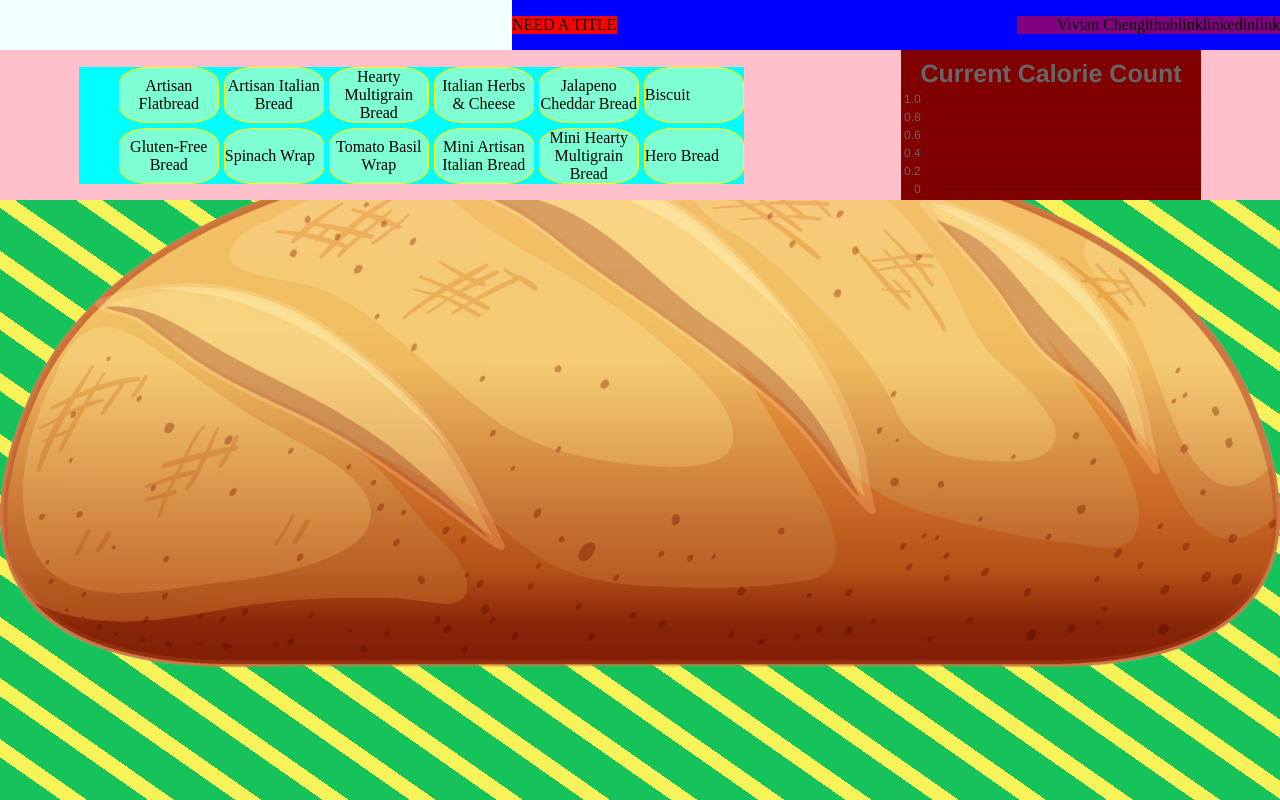
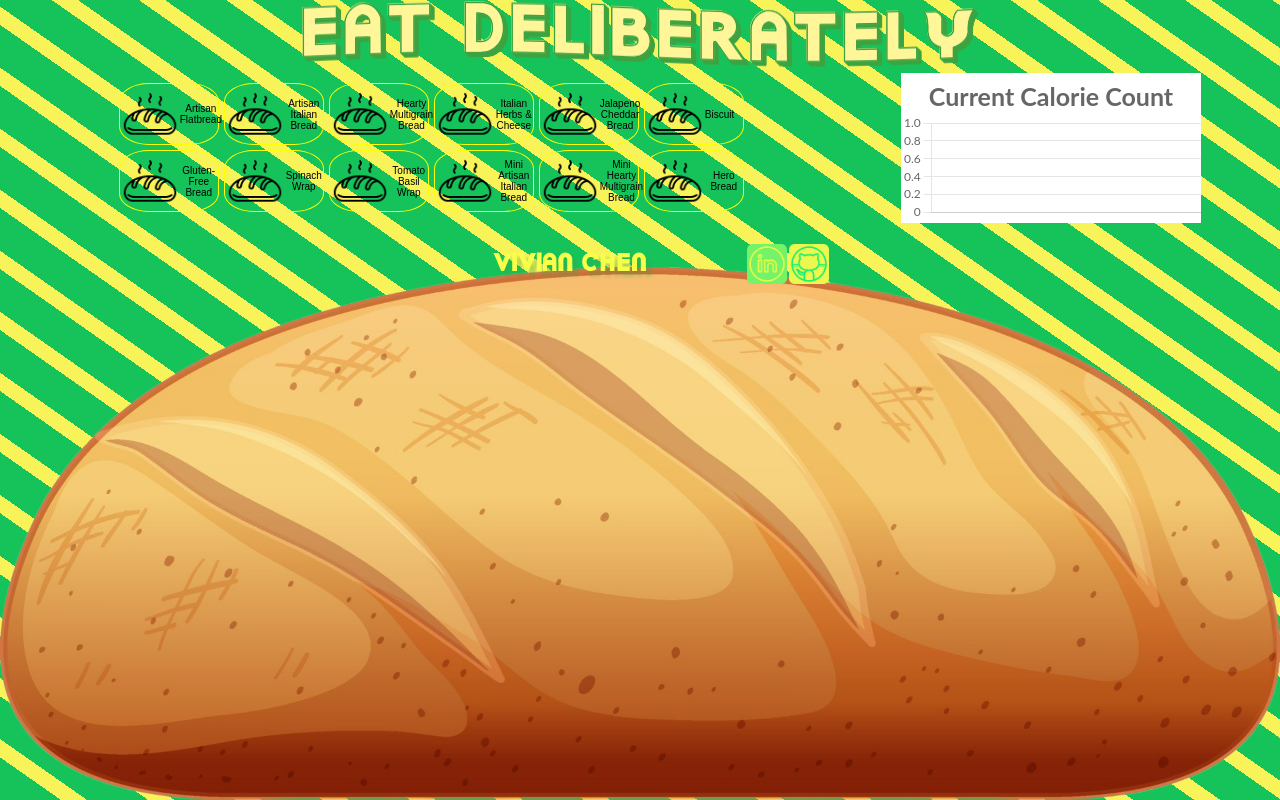
Before and after one commit to vnchen92/calorie_calc, a website built with webpack: page index.html in a window 1280 px wide. Built offline with nearby package versions, Linux system fonts and the light colour scheme.

Commit message:
Updated CSS

```diff
--- a/index.html
+++ b/index.html
@@ -7,40 +7,53 @@
     <link rel="stylesheet" href="./dist/main.css">
     <script src="./dist/main.js"></script>
     <script src="https://cdn.jsdelivr.net/npm/chart.js"></script>
-    <title>NEED A TITLE</title>
+    <title>Eat Deliberately</title>
 </head>
 <body>
-    <!-- <img src="./assets/baquette.png" alt=""> -->
-    <header class="nav-container">
-        <nav class="actual-nav">
-            <h1 class="nav-title">NEED A TITLE</h1>
-            <ul class="nav-rest">
-                <li class="nav-my-name">Vivian Chen</li>
-                <li class="nav-github">githublink</li>
-                <li class="nav-linkedin">linkedinlink</li>
-            </ul>
-        </nav>
+    <header class="title-container">
+            <h1 class="title">
+                <img src="./assets/title.png">
+            </h1>
     </header>
     <div class="container-option-canvas">
         <section class="canvas-and-options">
             <ul class="options">
-                <li class="option" clicked="no">Artisan Flatbread</li>
-                <li class="option" clicked="no">Artisan Italian Bread</li>
-                <li class="option" clicked="no">Hearty Multigrain Bread</li>
-                <li class="option" clicked="no">Italian Herbs & Cheese</li>
-                <li class="option" clicked="no">Jalapeno Cheddar Bread</li>
-                <li class="option" clicked="no">Biscuit</li>
-                <li class="option" clicked="no">Gluten-Free Bread</li>
-                <li class="option" clicked="no">Spinach Wrap</li>
-                <li class="option" clicked="no">Tomato Basil Wrap</li>
-                <li class="option" clicked="no">Mini Artisan Italian Bread</li>
-                <li class="option" clicked="no">Mini Hearty Multigrain Bread</li>
-                <li class="option" clicked="no">Hero Bread</li>
+                <li class="option" clicked="no"><img src="./assets/bread.png" class="all-breads">Artisan Flatbread</li>
+                <li class="option" clicked="no"><img src="./assets/bread.png" class="all-breads">Artisan Italian Bread</li>
+                <li class="option" clicked="no"><img src="./assets/bread.png" class="all-breads">Hearty Multigrain Bread</li>
+                <li class="option" clicked="no"><img src="./assets/bread.png" class="all-breads">Italian Herbs & Cheese</li>
+                <li class="option" clicked="no"><img src="./assets/bread.png" class="all-breads">Jalapeno Cheddar Bread</li>
+                <li class="option" clicked="no"><img src="./assets/bread.png" class="all-breads">Biscuit</li>
+                <li class="option" clicked="no"><img src="./assets/bread.png" class="all-breads">Gluten-Free Bread</li>
+                <li class="option" clicked="no"><img src="./assets/bread.png" class="all-breads">Spinach Wrap</li>
+                <li class="option" clicked="no"><img src="./assets/bread.png" class="all-breads">Tomato Basil Wrap</li>
+                <li class="option" clicked="no"><img src="./assets/bread.png" class="all-breads">Mini Artisan Italian Bread</li>
+                <li class="option" clicked="no"><img src="./assets/bread.png" class="all-breads">Mini Hearty Multigrain Bread</li>
+                <li class="option" clicked="no"><img src="./assets/bread.png" class="all-breads">Hero Bread</li>
             </ul>
             <div class="container-chart">
                 <canvas id="canvas-chart"></canvas>
             </div>
         </section>
     </div>
+    <footer class="mine-container">
+        <ul class="mine">
+            <li class="mine-my-name">
+                <img src="./assets/name.png">
+            </li>
+            <div class="icon-container">
+                <li class="mine-linkedin">
+                    <a href="https://www.linkedin.com/in/vivian-chen-8082169a/">
+                        <img src="./assets/icons8-linkedin-circled-100-modified.png">
+                    </a>
+                </li>
+                <li class="mine-github">
+                    <a href="https://github.com/vnchen92/calorie_calc">
+                        <img src="./assets/icons8-github-100-modified.png">
+                    </a>
+                </li>
+            </div>
+        </ul>
+    </footer>
 </body>
 </html>
--- a/package.json
+++ b/package.json
@@ -18,6 +18,7 @@
     "@babel/core": "^7.18.2",
     "@babel/preset-env": "^7.18.2",
     "babel-loader": "^8.2.5",
+    "chart.js": "^3.8.0",
     "core-js": "^3.22.7",
     "css-loader": "^6.7.1",
     "mini-css-extract-plugin": "^2.6.0",
--- a/src/index.js
+++ b/src/index.js
@@ -10,6 +10,7 @@ document.addEventListener("DOMContentLoaded", () => {
             label: 'Calories',
             data: [0, 0, 0],
             backgroundColor: ['red', 'orange', 'beige'],
+            borderWidth: 20
         }]
     };
     const config = {
@@ -27,14 +28,23 @@ document.addEventListener("DOMContentLoaded", () => {
                         size: 25
                     }
                 }
+                // scales: {
+                //     xAxes: [{
+                //       display: false,
+                //       ticks: {
+                //         min: 0
+                //       }
+                //     }],
+                //     yAxes: [{
+                //       display: false
+                //     }],
+                // }
             }
         }
     };
     const ctx = document.getElementById("canvas-chart").getContext("2d");
     const myChart = new Chart(ctx, config);
 
-    console.log(myChart.data);
-    console.log(myChart.data.labels);
         // let myChart = document.getElementById("canvas-chart");
         // let ctx = myChart.getContext("2d");
 
@@ -52,19 +62,15 @@ document.addEventListener("DOMContentLoaded", () => {
         //     config
         // });
 
-        // Chart.defaults.font.family = 'Lato';
-        // Chart.defaults.font.size = '12';
-        // Chart.defaults.font.color = '#777';
+        Chart.defaults.font.family = 'Lato';
+        Chart.defaults.font.size = '12';
+        Chart.defaults.font.color = '#777';
 
 
         // const myChart = new Chart(
         //    document.getElementById("canvas-chart").getContext("2d"),
         //    config
         //);
-        updateChart().then(response =>{
-            myChart.config.data = response;
-            myChart.update();
-        })
 
         async function updateChart(){
             let liCollection = document.getElementsByClassName("option");
@@ -94,6 +100,10 @@ document.addEventListener("DOMContentLoaded", () => {
                 })
             }
         }
+        updateChart().then(response =>{
+            myChart.config.data = response;
+            myChart.update();
+        })
 });
 
 
--- a/src/index.scss
+++ b/src/index.scss
@@ -38,40 +38,55 @@ body {
     #f9f35a 50px);
   background-size: contain;
   background-repeat: no-repeat;
-  background-position: center;
+  background-position: bottom;
+  font-family: Arial, Helvetica, sans-serif;
 }
 
 canvas {
-  background-color: maroon;
+  background-color: white;
 }
 
-.nav-container {
+.all-breads {
+  width: 60px;
+  height: auto;
+}
+
+.title-container {
   display: flex;
   align-items: center;
-  justify-content: right;
-  background-color: azure;
+  justify-content: center;
 }
 
-.actual-nav {
+.title {
   display: flex;
-  width: 60%;
-  justify-content: space-between;
-  align-items: center;
-  background-color: blue;
 }
 
-h1 {
+.mine-container {
   display: flex;
-  background-color: red;
+  align-items: center;
+  justify-content: center;
 }
 
-.nav-rest {
+.mine {
   display: flex;
-  background-color: purple;
+  width: 40%;
+  justify-content: space-evenly;
+  align-items: baseline;
+}
+
+.icon-container {
+  display: flex;
+  width: 16%;
+  justify-content: space-between;
+}
+
+li > a > img {
+  width: 40px;
+  height: auto;
 }
 
 div.canvas-and-options {
-display: block;
+  display: block;
 }
 
 .canvas-and-options {
@@ -79,7 +94,6 @@ display: block;
   flex-wrap: wrap;
   justify-content: space-around;
   align-items: center;
-  background-color: pink;
 }
 
 div.container-chart {
@@ -91,7 +105,6 @@ ul.options {
   grid-template-columns: 100px 100px 100px 100px 100px 100px;
   column-gap: 5px;
   row-gap: 5px;
-  background-color: aqua;
 }
 
 li.option {
@@ -100,5 +113,5 @@ li.option {
   border-radius: 30%;
   align-items: center;
   text-align: center;
-  background-color: aquamarine;
+  font-size: 10px;
 }
```
Also changed, not shown: src/scripts/chart.js (+2 -14 lines), assets/bread.png (added), assets/icons8-github-100-modified.png (added), assets/icons8-linkedin-circled-100-modified.png (added), assets/name.png (added), assets/title.png (added), assets/title_ms.png (added), assets/title_straight.png (added), dist/main.css, dist/main.js, 2 other files.
